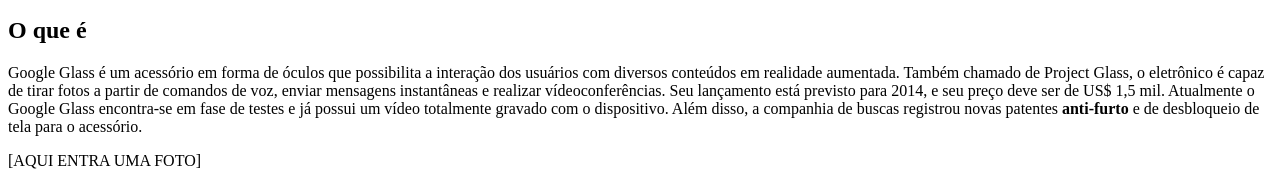
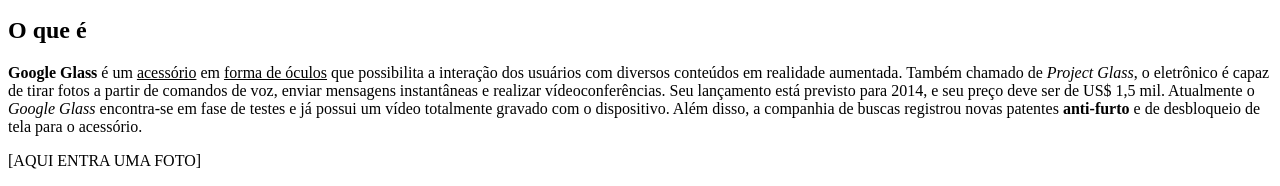
Before and after one commit to ricardobecheli/site-glass-cursoemvideo-html5, a plain HTML site: page index.html in a window 1280 px wide. Shown: the part 510-696 px from the top of the page. Drawn offline with Linux system fonts and the light colour scheme.

Commit message:
AULA 7ANTIGA início

```diff
--- a/index.html
+++ b/index.html
@@ -42,10 +42,18 @@
     <h3>Atualizado em 23/Abril/2013</h3>
 </hgroup>
 
+    <!--
+        AULA 7 ANTIGA: "<b> </b>" é bold e "<i> </i>" é itálilco, mas a maioria das formateções em html 5 é feita com o CSS.
+        A tag <em> </em> também inclina, mas semanticamente diz ao navegador que você quer ênfase nessa palavra.
+        <u> = underline era do html4. E agora? Depreciada? Resposta:
+        CSS <span> style=... como abaixo, mas tem forma de não ter que escrever tudo isso a cada underline. Vai explicar mais sobre CSS.
 
 
+        tag strike <s> deprê . Agora, tag <del>
+    -->
+
     <h2>O que é</h2>
-    <p>Google Glass é um acessório em forma de óculos que possibi&shy;li&shy;ta a interação dos usuários com diversos conteúdos em realidade aumen&shy;tada. Também chamado de Project Glass, o eletrônico é capaz de tirar fotos a partir de comandos de voz, enviar mensagens ins&shy;tan&shy;tâneas e realizar vídeo<wbr/>con<wbr/>ferên<wbr/>cias. Seu lançamento está previsto para 2014, e seu preço deve ser de US$ 1,5 mil. A&shy;tual&shy;mente o Google Glass encontra-se em fase de testes e já possui um vídeo totalmente gravado com o dis&shy;posi&shy;tivo. Além disso, a companhia de buscas registrou novas patentes <strong>anti-furto</strong>  e de desbloqueio de tela para o acessório.</p>
+    <p> <b>Google Glass</b>  é um <u>acessório</u>  em <span style="text-decoration: underline;">forma de óculos</span>  que possibi&shy;li&shy;ta a interação dos usuários com diversos conteúdos em realidade aumen&shy;tada. Também chamado de <i>Project Glass</i>, o eletrônico é capaz de tirar fotos a partir de comandos de voz, enviar mensagens ins&shy;tan&shy;tâneas e realizar vídeo<wbr/>con<wbr/>ferên<wbr/>cias. Seu lançamento está previsto para 2014, e seu preço deve ser de US$ 1,5 mil. A&shy;tual&shy;mente o <em>Google Glass</em>  encontra-se em fase de testes e já possui um vídeo totalmente gravado com o dis&shy;posi&shy;tivo. Além disso, a companhia de buscas registrou novas patentes <strong>anti-furto</strong>  e de desbloqueio de tela para o acessório.</p>
 
     <!--
         AULA 6 ANTIGA - "<wbr/>" não mostra o hífen, só quebra a linha. É bom para URLs e e-mails.
```
